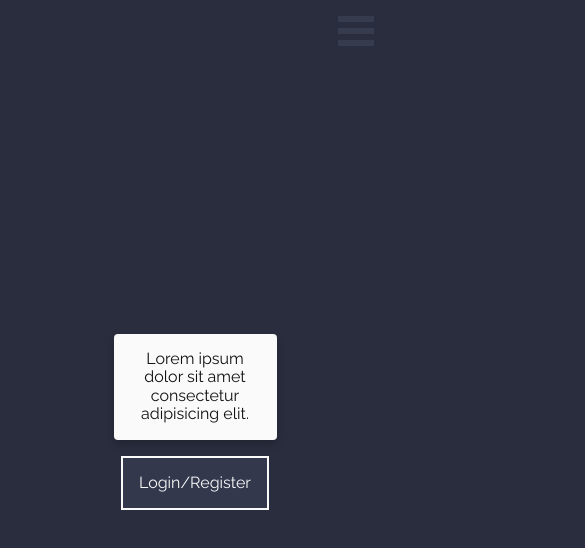
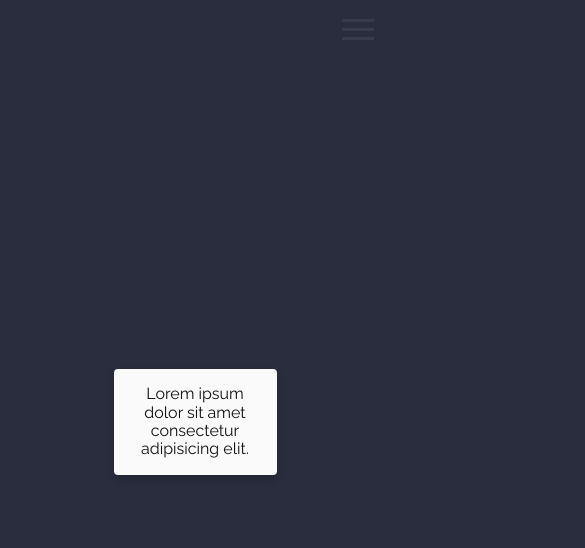
Before and after one commit to vzhny/start.vizhnay.io, a React app: page / in a window 390 px wide. Shown: the top 548 px of the page, 585 px wide, since content can reach past the window. Built offline with nearby package versions, Linux system fonts and the light colour scheme.

Commit message:
🎨 Set closed property to side menu class by default -- removed closed class | 03/29 🎨 Added hamburger menu close animation and class | 03/29

```diff
--- a/src/containers/SideMenu/SideMenu.module.scss
+++ b/src/containers/SideMenu/SideMenu.module.scss
@@ -3,7 +3,7 @@
 
 $drawer-bg: #33384d;
 
-.sideMenuDrawer {
+.sideMenu {
   visibility: hidden;
   position: absolute;
   top: 0;
@@ -16,7 +16,12 @@ $drawer-bg: #33384d;
   background-color: $drawer-bg;
   color: $white;
   z-index: 999;
+  transform: translate3d(100%, 0, 0);
   transition: all 500ms;
+}
+
+.sideMenuList {
+  margin-top: 2.5rem;
 }
 
 .sideMenuButton {
@@ -39,10 +44,6 @@ $drawer-bg: #33384d;
   }
 }
 
-.closed {
-  transform: translate3d(100%, 0, 0);
-}
-
 .open {
   visibility: visible;
   transform: translate3d(0, 0, 0);
@@ -53,9 +54,11 @@ $drawer-bg: #33384d;
   top: 16px;
   right: 16px;
   height: 32px;
-  width: 36px;
+  width: 32px;
   background-color: transparent;
   border: none;
+  outline: none;
+  z-index: 1000;
 
   &:hover {
     cursor: pointer;
@@ -69,8 +72,28 @@ $drawer-bg: #33384d;
   }
 }
 
+.closeHamburgerMenu {
+  .line {
+    background-color: #848794;
+    opacity: 0.75;
+    transition: all 200ms ease-in;
+
+    &:nth-child(1) {
+      transform: rotate(45deg) translate(5px, 6px);
+    }
+
+    &:nth-child(2) {
+      opacity: 0;
+    }
+
+    &:nth-child(3) {
+      transform: rotate(-45deg) translate(7px, -7px);
+    }
+  }
+}
+
 .line {
-  height: 6px;
+  height: 3px;
   width: 100%;
   margin-bottom: 6px;
   background-color: #474b5e;
```
